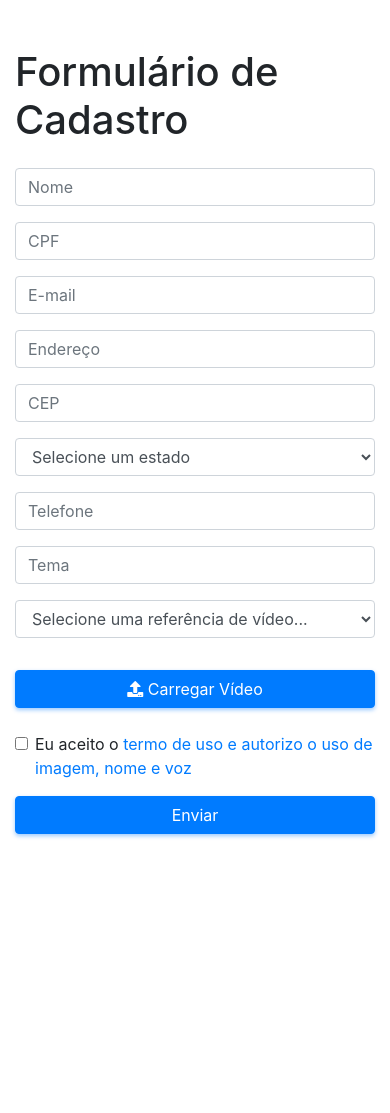
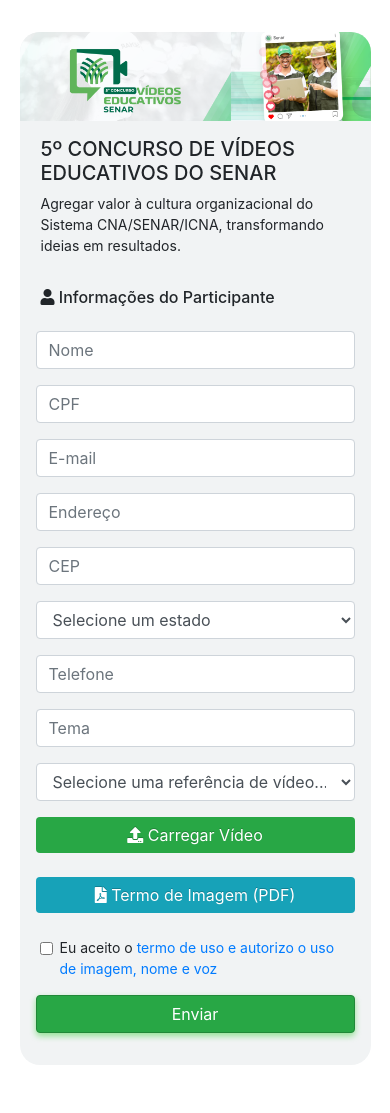
Before and after one commit to LucasAgroTech/cna_concurso, a Flask app: page / in a window 390 px wide. Before the commit the page ends 839 px from the top, so only its background shows below. Run offline with Flask 3, Linux system fonts and the light colour scheme; some libraries are stand-ins or nearby versions.

Commit message:
atualizacao

```diff
--- a/app.py
+++ b/app.py
@@ -1,4 +1,5 @@
 from flask import Flask, request, jsonify, render_template
+from flask_mail import Mail, Message
 from werkzeug.utils import secure_filename
 from flask_sqlalchemy import SQLAlchemy
 from datetime import datetime
@@ -12,7 +13,7 @@
 
 app = Flask(__name__)
 app.secret_key = "uma_chave_secreta_muito_segura"
-app.config["MAX_CONTENT_LENGTH"] = 1 * 1024 * 1024 * 1024  # 1 GB
+app.config["MAX_CONTENT_LENGTH"] = 1 * 1024 * 1024 * 1024
 
 uri = os.getenv("DATABASE_URL", "sqlite:///local.db")
 if uri.startswith("postgres://"):
@@ -26,14 +27,24 @@
     api_secret="PJPwG2x4O2GnsgxVmjfQg8ppJx4",
 )
 
+# Configurações do Flask-Mail
+app.config["MAIL_SERVER"] = "smtp.hostinger.com"
+app.config["MAIL_PORT"] = 465
+app.config["MAIL_USE_TLS"] = False
+app.config["MAIL_USE_SSL"] = True
+app.config["MAIL_USERNAME"] = os.getenv("MAIL_USERNAME")
+app.config["MAIL_PASSWORD"] = os.getenv("MAIL_PASSWORD")
+app.config["MAIL_DEFAULT_SENDER"] = os.getenv("MAIL_DEFAULT_SENDER")
+mail = Mail(app)
+
 db = SQLAlchemy(app)
 
 
 class FormEntry(db.Model):
     id = db.Column(db.Integer, primary_key=True)
     nome = db.Column(db.String(100), nullable=False)
-    cpf = db.Column(db.String(32), nullable=False, unique=True)
-    email = db.Column(db.String(100), nullable=False, unique=True)
+    cpf = db.Column(db.String(32), nullable=False)
+    email = db.Column(db.String(100), nullable=False)
     endereco = db.Column(db.String(200), nullable=False)
     cep = db.Column(db.String(32), nullable=False)
     estado = db.Column(db.String(32), nullable=False)
@@ -44,6 +55,7 @@
     promocao = db.Column(db.String(100), nullable=True)
     assistencia = db.Column(db.String(100), nullable=True)
     link_arquivo = db.Column(db.String(200), nullable=True)
+    link_pdf = db.Column(db.String(200), nullable=False)
     aceite_termos = db.Column(db.String(200), nullable=True)
     data_envio = db.Column(db.DateTime, nullable=False, default=datetime.now)
 
@@ -56,56 +68,88 @@
 def index():
     if request.method == "POST":
         form_data = request.form.to_dict()
-        cpf = form_data.get("cpf")
-        email = form_data.get("email")
-
-        # Verificação de CPF e email existentes
-        if FormEntry.query.filter_by(cpf=cpf).first():
-            return jsonify({"error": "CPF já cadastrado."}), 409
-        if FormEntry.query.filter_by(email=email).first():
-            return jsonify({"error": "E-mail já cadastrado."}), 409
 
         video_file = request.files.get("videoUpload")
-        if video_file:
-            try:
-                upload_result = cloudinary.uploader.upload(
-                    video_file, resource_type="video", folder="video_uploads"
-                )
-                link_video = upload_result.get("url")
+        pdf_file = request.files.get("pdfUpload")
+        email = request.form["email"]
+        responsavel = request.form["nome"]
 
-                timezone_bsb = pytz.timezone("America/Sao_Paulo")
-                bsb_time = datetime.now(timezone_bsb)
+        if not video_file:
+            return jsonify({"error": "Arquivo de vídeo é obrigatório."}), 400
 
-                new_entry = FormEntry(
-                    nome=form_data.get("nome"),
-                    cpf=form_data.get("cpf"),
-                    email=form_data.get("email"),
-                    endereco=form_data.get("endereco"),
-                    cep=form_data.get("cep"),
-                    estado=form_data.get("estado"),
-                    telefone=form_data.get("telefone"),
-                    tema=form_data.get("tema"),
-                    referencia_video=form_data.get("referencia_video"),
-                    formacao=form_data.get("formacao"),
-                    promocao=form_data.get("promocao"),
-                    assistencia=form_data.get("assistencia"),
-                    link_arquivo=link_video,
-                    aceite_termos=form_data.get("aceite_termos", "Não"),
-                    data_envio=bsb_time,
-                )
-                db.session.add(new_entry)
-                db.session.commit()
-                return jsonify(
-                    {
-                        "message": "Vídeo registrado com sucesso!",
-                        "link_arquivo": link_video,
-                    }
-                )
-            except Exception as e:
-                return jsonify({"error": str(e)}), 500
-        else:
-            return jsonify({"error": "Arquivo de vídeo é obrigatório."}), 400
+        if not pdf_file or not pdf_file.filename.lower().endswith(".pdf"):
+            return (
+                jsonify(
+                    {"error": "Arquivo PDF é obrigatório e deve estar no formato PDF."}
+                ),
+                400,
+            )
+
+        try:
+            upload_result_video = cloudinary.uploader.upload(
+                video_file, resource_type="video", folder="video_uploads"
+            )
+            link_video = upload_result_video.get("url")
+
+            upload_result_pdf = cloudinary.uploader.upload(
+                pdf_file, resource_type="raw", folder="pdf_uploads"
+            )
+            link_pdf = upload_result_pdf.get("url")
+
+            timezone_bsb = pytz.timezone("America/Sao_Paulo")
+            bsb_time = datetime.now(timezone_bsb)
+
+            new_entry = FormEntry(
+                nome=form_data.get("nome"),
+                cpf=form_data.get("cpf"),
+                email=form_data.get("email"),
+                endereco=form_data.get("endereco"),
+                cep=form_data.get("cep"),
+                estado=form_data.get("estado"),
+                telefone=form_data.get("telefone"),
+                tema=form_data.get("tema"),
+                referencia_video=form_data.get("referencia_video"),
+                formacao=form_data.get("formacao"),
+                promocao=form_data.get("promocao"),
+                assistencia=form_data.get("assistencia"),
+                link_arquivo=link_video,
+                link_pdf=link_pdf,
+                aceite_termos=form_data.get("aceite_termos", "Não"),
+                data_envio=bsb_time,
+            )
+            db.session.add(new_entry)
+            db.session.commit()
+
+            # Preparando o conteúdo do e-mail utilizando um template HTML
+            to_email = email  # Usa o e-mail fornecido pelo usuário
+            subject = "Confirmação de Inscrição"
+
+            # Renderiza o template HTML como string, passando a variável 'responsavel' como 'nome_produtor'
+            html_content = render_template(
+                "email_template.html", nome_produtor=responsavel
+            )
+
+            # Dispara o e-mail após salvar a inscrição
+            send_email(to_email, subject, html_content)
+
+            return jsonify(
+                {
+                    "message": "Vídeo e PDF registrados com sucesso!",
+                    "link_arquivo": link_video,
+                    "link_pdf": link_pdf,
+                }
+            )
+
+        except Exception as e:
+            return jsonify({"error": str(e)}), 500
+
     return render_template("form.html")
+
+
+def send_email(to_email, subject, html_content):
+    with app.app_context():
+        msg = Message(subject, recipients=[to_email], html=html_content)
+        mail.send(msg)
 
 
 def enviar_whatsapp(message, celular):
@@ -115,7 +159,6 @@
 
     phone = celular
 
-    # Primeiro, enviamos a mensagem de texto
     conteudo_texto = json.dumps({"phone": phone, "message": message})
 
     post_url_texto = (
--- a/templates/form.html
+++ b/templates/form.html
@@ -24,28 +24,132 @@
       .form-control-file {
         border: 1px solid #dee2e6;
         border-radius: 5px;
-        padding: 10px;
+      }
+
+      .form-wrapper {
+        width: 40%;
+        max-width: 40%;
+        margin: 0 auto;
+        box-shadow: none;
+        border-radius: 20px;
+        background-color: #f1f3f4;
+      }
+      .form-group {
+        width: 100%;
+        padding-left: 2rem;
+        padding-right: 2rem;
+      }
+      .form-check {
+        width: 100%;
+        padding-left: 3.5rem;
+      }
+      .btn-upload-video,
+      .btn-upload-pdf {
+        border: none;
+        color: white;
+        text-shadow: 0 -1px 0 rgba(0, 0, 0, 0.2);
+        width: 100%;
+        border-radius: 0.25rem;
+        transition: all 0.2s ease-in-out;
+      }
+
+      h2 {
+        margin-top: 2rem;
+      }
+
+      .btn-upload-video {
+        background-color: #28a745; /* Verde */
+      }
+
+      .btn-upload-video:hover,
+      .btn-upload-video:focus {
+        background-color: #218838;
+        transform: scale(1.05);
+      }
+
+      @media (max-width: 768px) {
+        body {
+          padding: 2rem 0px;
+          font-size: 14px;
+        }
+        .form-wrapper {
+          width: 100%;
+          max-width: 90%;
+          margin: 0 auto;
+          padding: 0;
+          box-shadow: none;
+          border-radius: 20px;
+        }
+        .form-group {
+          padding-left: 1rem;
+          padding-right: 1rem;
+        }
+        .form-check {
+          width: 100%;
+          padding-left: 2.5rem;
+          padding-right: 2rem;
+        }
+        h2 {
+          font-size: 20px;
+          margin-left: 5px;
+          margin-top: 1rem;
+        }
+        h4 {
+          font-size: 16px;
+          margin-left: 5px;
+        }
+        .pheader {
+          margin-left: 5px;
+        }
+      }
+      .btn-upload-pdf {
+        background-color: #17a2b8; /* Azul-ciano */
+      }
+
+      .btn-upload-pdf:hover,
+      .btn-upload-pdf:focus {
+        background-color: #138496;
+        transform: scale(1.05);
+      }
+
+      .logo-container img {
+        width: 100%;
+        margin-bottom: 0;
+        border-radius: 20px 20px 0 0;
+      }
+
+      body {
+        padding: 2rem 0px;
+        font-size: 14px;
+      }
+
+      .form-group input[type="text"],
+      .form-group input[type="url"],
+      .form-group select,
+      .form-group textarea {
+        max-width: 100%; /* Garante que os elementos de formulário não excedam a largura da tela */
+        box-sizing: border-box; /* Inclui padding e bordas na largura total */
       }
 
       .btn-primary {
-        background-color: #007bff; /* Cor de fundo */
-        border-color: #007bff; /* Cor da borda */
-        box-shadow: 0 2px 4px rgba(0, 123, 255, 0.4); /* Sombra para um efeito 3D leve */
-        transition: all 0.3s ease-in-out; /* Transição suave para efeitos de hover e foco */
+        background-color: #28a745; /* Verde para chamativo */
+        border-color: #218838;
+        box-shadow: 0 3px 6px rgba(0, 200, 0, 0.4); /* Sombra com tom verde para efeito 3D */
         width: 100%;
         margin-top: 1rem;
+        transition: all 0.3s ease-in-out;
       }
 
       .btn-primary:hover,
       .btn-primary:focus {
-        background-color: #0056b3; /* Cor de fundo mais escura no hover */
-        border-color: #004085; /* Cor da borda mais escura no hover */
-        box-shadow: 0 4px 8px rgba(0, 123, 255, 0.6); /* Sombra mais pronunciada no hover */
+        background-color: #1e7e34;
+        border-color: #1a682c;
+        box-shadow: 0 5px 10px rgba(0, 150, 0, 0.6);
       }
 
       .btn-primary:active {
-        background-color: #004085; /* Cor de fundo quando o botão é clicado */
-        box-shadow: 0 2px 4px rgba(0, 123, 255, 0.4) inset; /* Sombra interna para efeito de pressionado */
+        background-color: #19692c; /* Mais escuro quando clicado */
+        box-shadow: 0 2px 5px rgba(0, 150, 0, 0.4) inset; /* Sombra interna para efeito pressionado */
       }
     </style>
   </head>
@@ -95,8 +199,20 @@
           .catch((error) => console.error("Erro ao carregar estados:", error));
       });
     </script>
-    <div class="container">
-      <h1 class="mt-5">Formulário de Cadastro</h1>
+    <div class="form-wrapper">
+      <div class="logo-container">
+        <img src="static/logo.png" alt="Logo Esquerda" class="logo-left" />
+      </div>
+      <div class="form-group">
+        <h2>5º CONCURSO DE VÍDEOS EDUCATIVOS DO SENAR</h2>
+        <p class="pheader">
+          Agregar valor à cultura organizacional do Sistema CNA/SENAR/ICNA,
+          transformando ideias em resultados.
+        </p>
+        <div class="title-block" style="margin-top: 2rem">
+          <h4><i class="fas fa-user"></i> Informações do Participante</h4>
+        </div>
+      </div>
       <form action="/" method="POST" enctype="multipart/form-data" class="mt-4">
         <div class="form-group">
           <input
@@ -237,7 +353,7 @@
           </select>
         </div>
         <div class="form-group">
-          <label class="btn btn-primary">
+          <label class="btn btn-upload-video">
             <i class="fas fa-upload"></i> Carregar Vídeo
             <span
               id="file-name"
@@ -249,6 +365,24 @@
               id="videoUpload"
               name="videoUpload"
               accept="video/*"
+              required
+              hidden
+            />
+          </label>
+        </div>
+        <div class="form-group">
+          <label class="btn btn-upload-pdf">
+            <i class="fas fa-file-pdf"></i> Termo de Imagem (PDF)
+            <span
+              id="pdf-file-name"
+              style="display: block; font-size: 0.8em; font-weight: 300"
+            ></span>
+            <input
+              type="file"
+              class="form-control-file"
+              id="pdfUpload"
+              name="pdfUpload"
+              accept="application/pdf"
               required
               hidden
             />
@@ -270,7 +404,9 @@
             ></label
           >
         </div>
+        <div class="form-group" style="padding-bottom: 2rem">
           <button type="submit" class="btn btn-primary">Enviar</button>
+        </div>
       </form>
     </div>
 
@@ -392,6 +528,21 @@
         };
       });
       document
+        .getElementById("pdfUpload")
+        .addEventListener("change", function (event) {
+          const file = event.target.files[0];
+          if (!file) {
+            document.getElementById("pdf-file-name").textContent = "";
+            return;
+          }
+          const fileName = file.name;
+          const truncatedFileName =
+            fileName.length > 20 ? fileName.substring(0, 17) + "..." : fileName;
+          document.getElementById("pdf-file-name").textContent =
+            truncatedFileName;
+        });
+
+      document
         .getElementById("videoUpload")
         .addEventListener("change", function (event) {
           const file = event.target.files[0];
@@ -419,13 +570,31 @@
           reader.readAsDataURL(file);
         });
       document.querySelector("form").addEventListener("submit", function (e) {
-        e.preventDefault();
+        e.preventDefault(); // Impede o envio do formulário
         var form = this;
         var formData = new FormData(form);
 
+        // Verificar se todos os campos requeridos estão preenchidos
+        var allFilled = true;
+        form.querySelectorAll("[required]").forEach(function (element) {
+          if (!element.value) {
+            allFilled = false;
+          }
+        });
+
+        if (!allFilled) {
+          Swal.fire({
+            icon: "error",
+            title: "Erro ao enviar",
+            text: "Por favor, preencha todos os campos obrigatórios.",
+            confirmButtonColor: "#dc3545",
+            confirmButtonText: "OK",
+          });
+        } else {
+          // Processo de envio do formulário se todos os campos estiverem preenchidos
           Swal.fire({
             title: "Enviando...",
-          text: "Por favor, aguarde enquanto o vídeo está sendo enviado.",
+            text: "Por favor, aguarde enquanto os dados estão sendo enviados.",
             allowOutsideClick: false,
             didOpen: () => {
               Swal.showLoading();
@@ -436,24 +605,24 @@
             method: "POST",
             body: formData,
           })
-          .then((response) => response.json()) // Assegure-se de sempre processar a resposta como JSON.
+            .then((response) => response.json())
             .then((data) => {
               Swal.close();
-            if (data.message === "Vídeo registrado com sucesso!") {
+              if (data.message) {
                 Swal.fire(
                   "Sucesso!",
-                "Seu vídeo foi enviado com sucesso!",
+                  data.message, // Mostra a mensagem de sucesso do servidor
                   "success"
                 ).then((result) => {
                   if (result.isConfirmed) {
-                  form.reset();
+                    form.reset(); // Reseta o formulário após sucesso
                   }
                 });
               } else {
                 Swal.fire(
                   "Erro!",
                   data.error ||
-                  "Houve um erro ao enviar o vídeo. Tente novamente!",
+                    "Houve um erro ao enviar o formulário. Tente novamente!",
                   "error"
                 );
               }
@@ -467,6 +636,7 @@
                 "error"
               );
             });
+        }
       });
     </script>
   </body>
```
Also changed, not shown: templates/email_template.html (+11 -23 lines), static/logo.png (added), static/logo.svg (added), 1 other file. Lines whose indentation alone changed are shown as unchanged.
